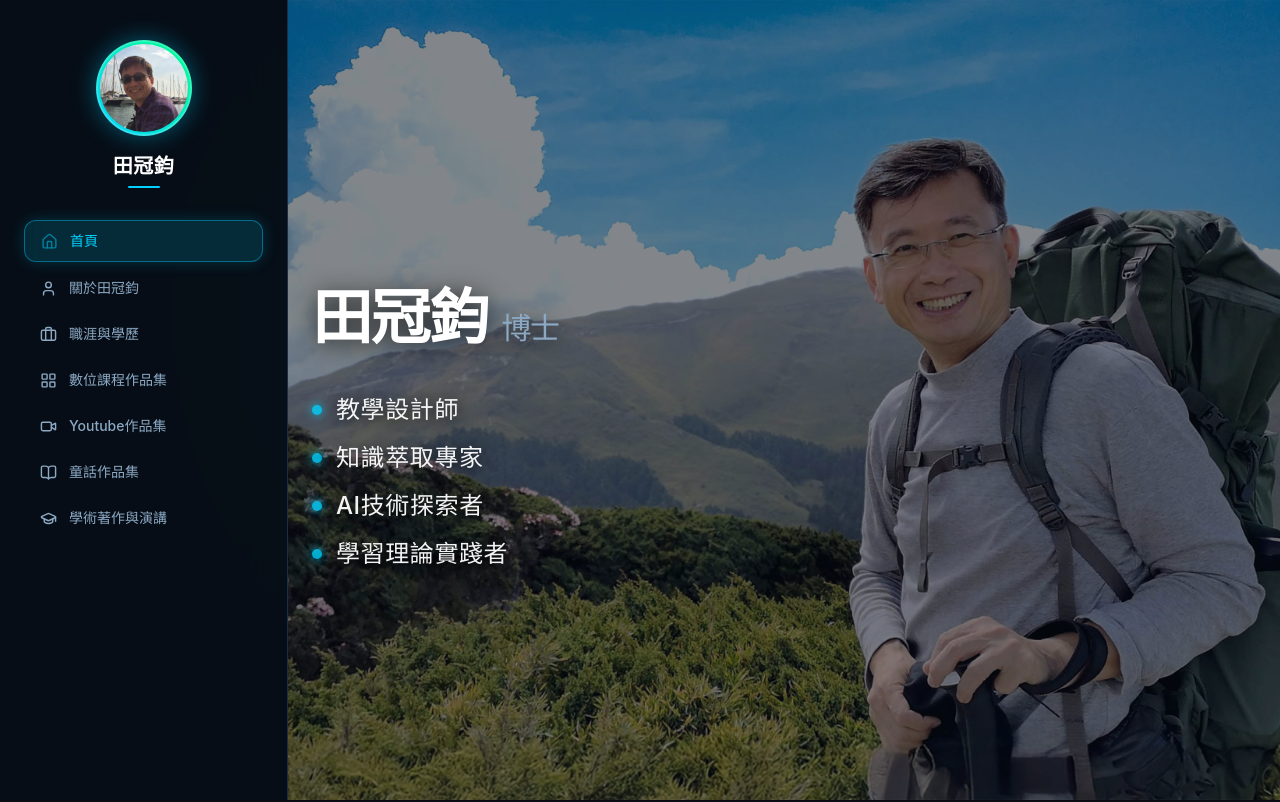
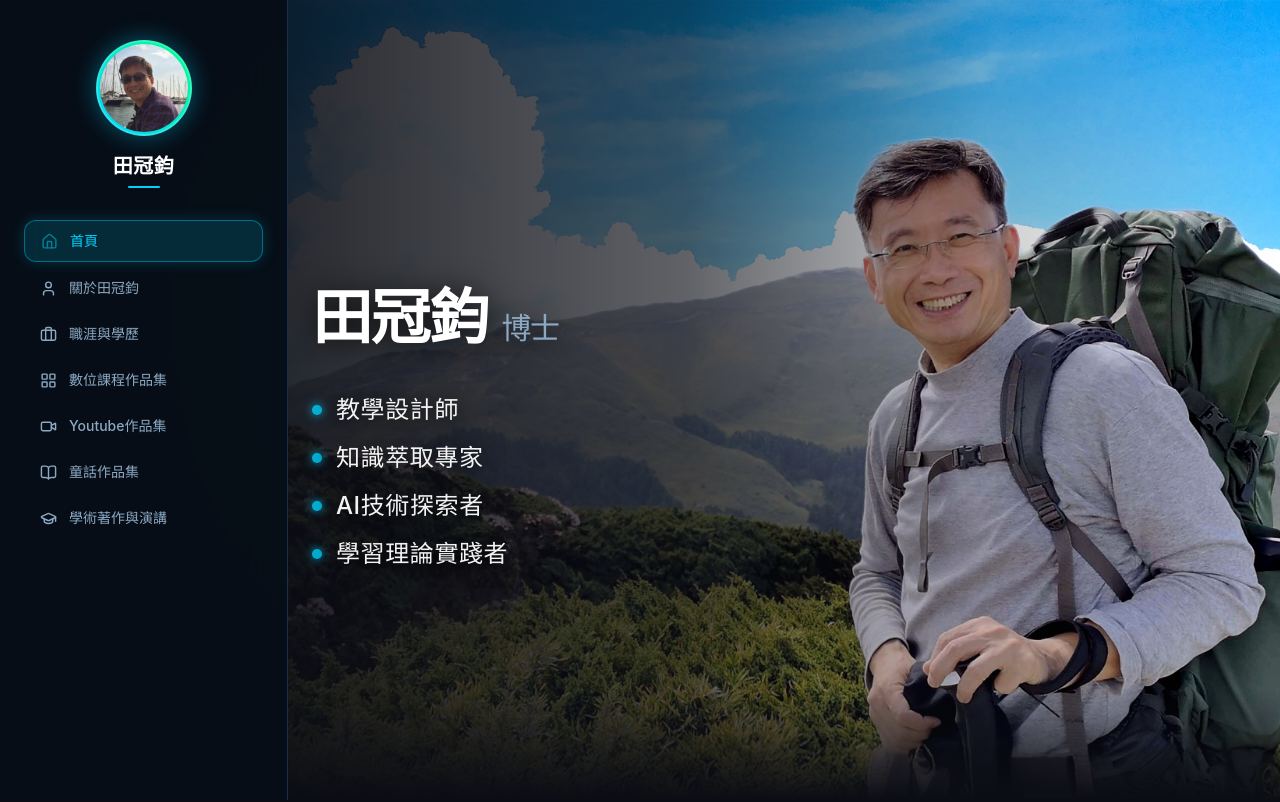
Before and after one commit to kjsimulation-inc/kj-personal-web2, a React (Vite) app: page / in a window 1280 px wide. Shown: the top 802 px of the page. Built offline with nearby package versions, Linux system fonts and the light colour scheme.

Commit message:
改了遮罩

```diff
--- a/src/components/Hero.tsx
+++ b/src/components/Hero.tsx
@@ -29,7 +29,7 @@ export const Hero: React.FC<HeroProps> = ({ animTrigger = 0 }) => {
         stagger: 0.18,
         clearProps: 'transform,opacity,filter',
       }, '-=0.5');
-  }, containerRef);
+    }, containerRef);
 
     return () => ctx.revert();
   }, [animTrigger]);
@@ -43,28 +43,38 @@ export const Hero: React.FC<HeroProps> = ({ animTrigger = 0 }) => {
 
   return (
     <section id="hero" ref={containerRef} className="relative min-h-screen flex items-center justify-center overflow-hidden pt-12">
-      {/* Background Image */}
+      {/* Background Image & Directional Gradient Mask */}
       <div className="absolute inset-0 z-0">
         <img
           src="./img/hero-bg.jpg"
           alt="田冠鈞博士"
-          className="h-full w-full object-cover object-center opacity-100 filter brightness-[1.05] contrast-[1.05] transition-all duration-700"
+          className="h-full w-full object-cover object-right md:object-center opacity-100 filter brightness-[1.08] contrast-[1.08] transition-all duration-700"
         />
-        {/* Solid Mask Overlay (50% opacity, no gradient) */}
-        <div className="absolute inset-0 bg-[#070e17]/50" />
+        {/* Directional Mask: Left is dark for text readability, Right is clear/transparent to highlight the person */}
+        <div
+          className="absolute inset-0"
+          style={{
+            background: 'linear-gradient(to right, rgba(11, 13, 20, 0.88) 0%, rgba(11, 13, 20, 0.65) 40%, rgba(11, 13, 20, 0.2) 70%, transparent 100%)',
+          }}
+        />
+        {/* Subtle Bottom Transition Fade to next section */}
+        <div
+          className="absolute bottom-0 left-0 right-0 h-28"
+          style={{
+            background: 'linear-gradient(to top, #0b0d14 0%, transparent 100%)',
+          }}
+        />
       </div>
 
       {/* Main Hero Content */}
       <div className="relative z-10 container mx-auto px-6 max-w-5xl">
         <div className="grid grid-cols-1 lg:grid-cols-12 gap-8 items-center">
           <div className="lg:col-span-9 space-y-6">
-            <h1 className="hero-anim-name font-serif text-5xl md:text-6xl font-extrabold tracking-tight text-white leading-tight drop-shadow-[0_4px_12px_rgba(0,0,0,0.8)]">
+            <h1 className="hero-anim-name font-serif text-5xl md:text-6xl font-extrabold tracking-tight text-white leading-tight drop-shadow-[0_4px_16px_rgba(0,0,0,0.9)]">
               田冠鈞 <span className="text-2xl md:text-3xl font-sans font-normal text-[#8ca9c4]">博士</span>
             </h1>
 
-
-
-            {/* 4 Lines of Pure Text (No buttons, No English) */}
+            {/* 4 Lines of Pure Text */}
             <div ref={tagsRef} className="mt-8 space-y-4 pt-2 max-w-md">
               {tags.map((title, idx) => (
                 <div
@@ -72,7 +82,7 @@ export const Hero: React.FC<HeroProps> = ({ animTrigger = 0 }) => {
                   className="hero-anim-tag flex items-center space-x-3.5 text-xl md:text-2xl font-medium text-white/95 tracking-wide group"
                 >
                   <span className="w-2.5 h-2.5 rounded-full bg-[#00d2ff] shadow-[0_0_10px_#00d2ff] opacity-80 group-hover:opacity-100 group-hover:scale-125 group-hover:bg-[#00ff88] group-hover:shadow-[0_0_12px_#00ff88] transition-all duration-300" />
-                  <span className="group-hover:text-[#00d2ff] transition-colors duration-300 drop-shadow-[0_2px_8px_rgba(0,0,0,0.9)]">
+                  <span className="group-hover:text-[#00d2ff] transition-colors duration-300 drop-shadow-[0_2px_10px_rgba(0,0,0,0.95)]">
                     {title}
                   </span>
                 </div>
```
Also changed, not shown: 1 other file (tests, documents, lock files or other folders).
